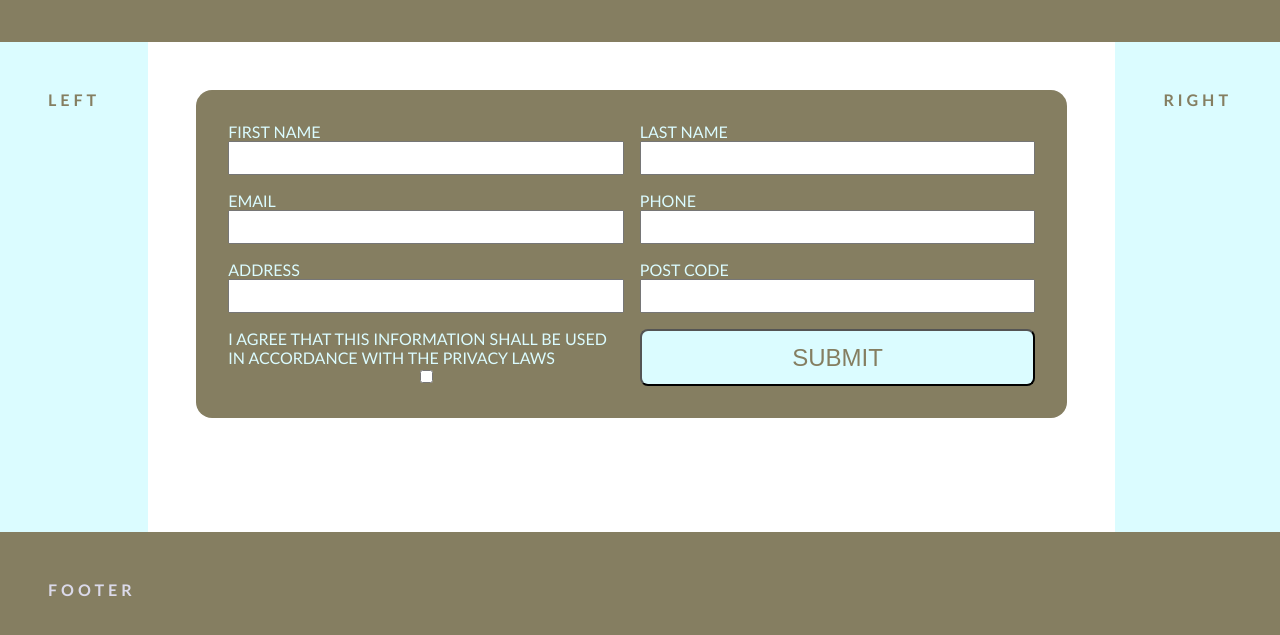
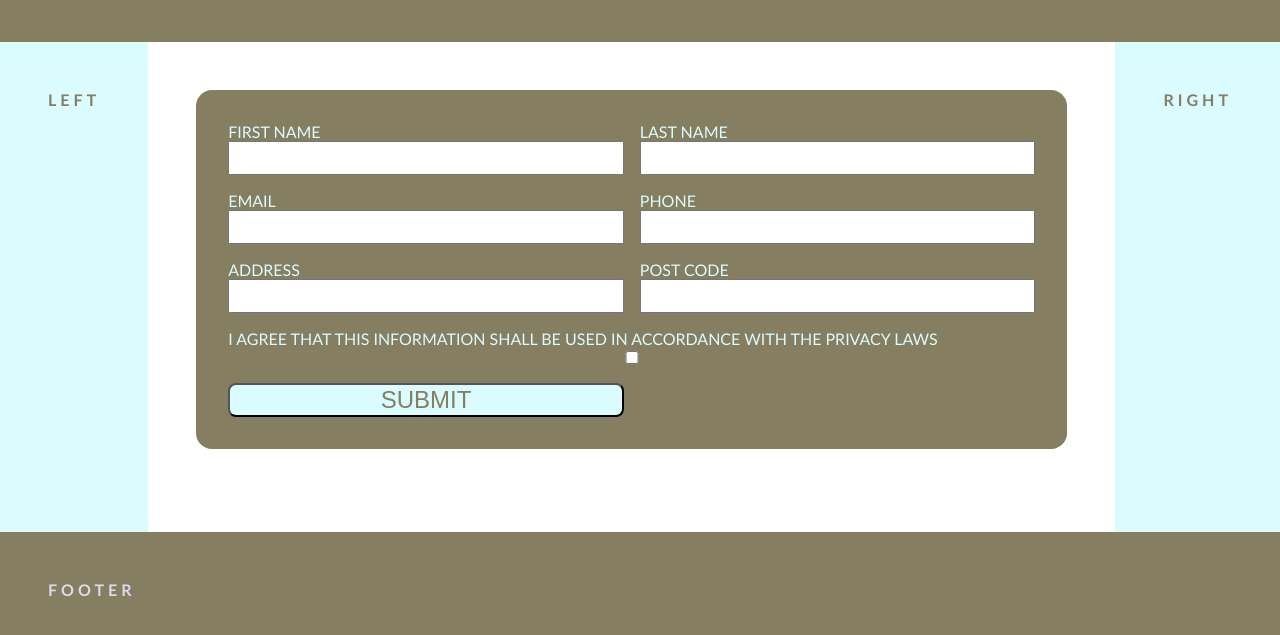
Before and after one commit to ameliespower-hue/Work, a plain HTML site: page contact.html in a window 1280 px wide. Shown: the part 153-788 px from the top of the page. Drawn offline with Linux system fonts and the light colour scheme.

Commit message:
Made the permission one line in a two column layout

```diff
--- a/styles.css
+++ b/styles.css
@@ -147,6 +147,11 @@ input[type="checkbox"] {
     border-radius: 0.5rem;
     text-transform: uppercase;
   }
+
+  .form-group:has(#permission) {
+    grid-column: 1 / -1;
+  }
+
 }
 
 .form-group {
```
